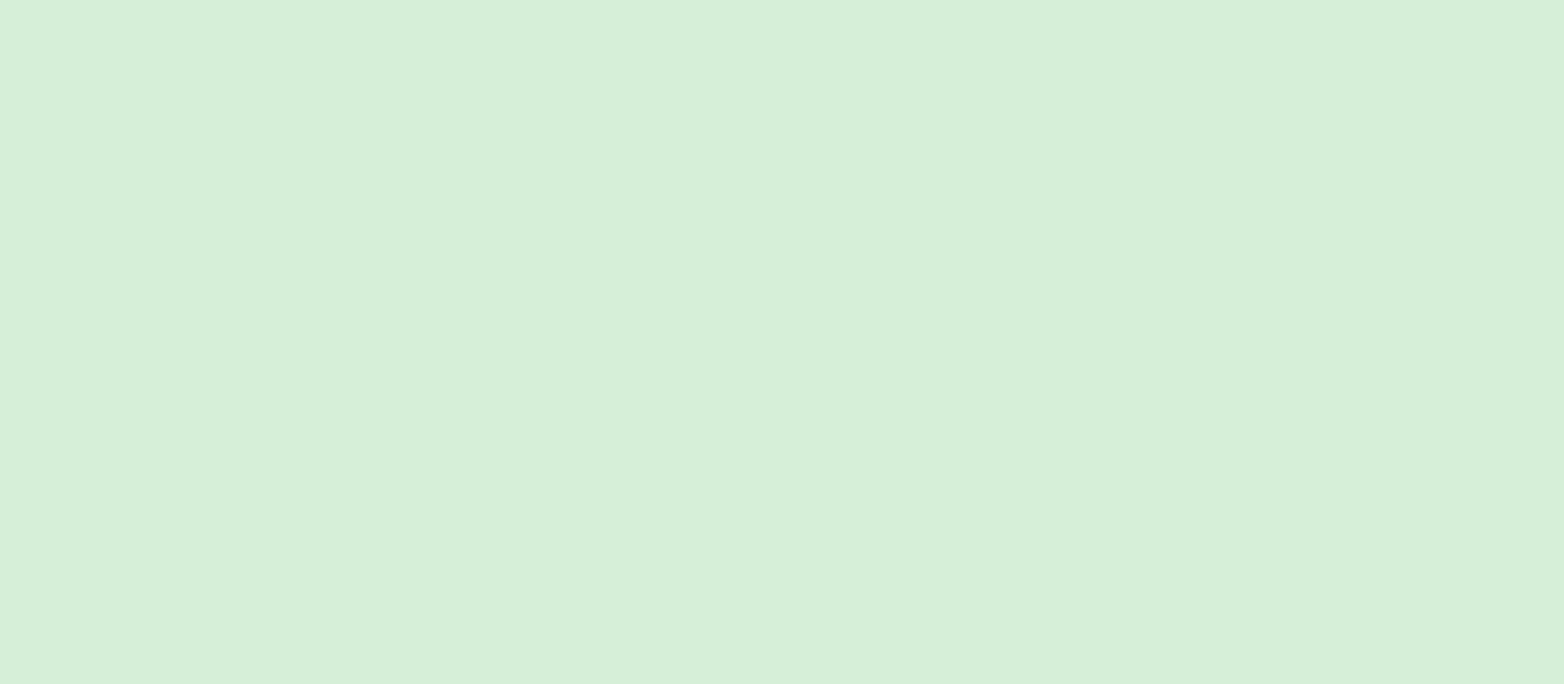
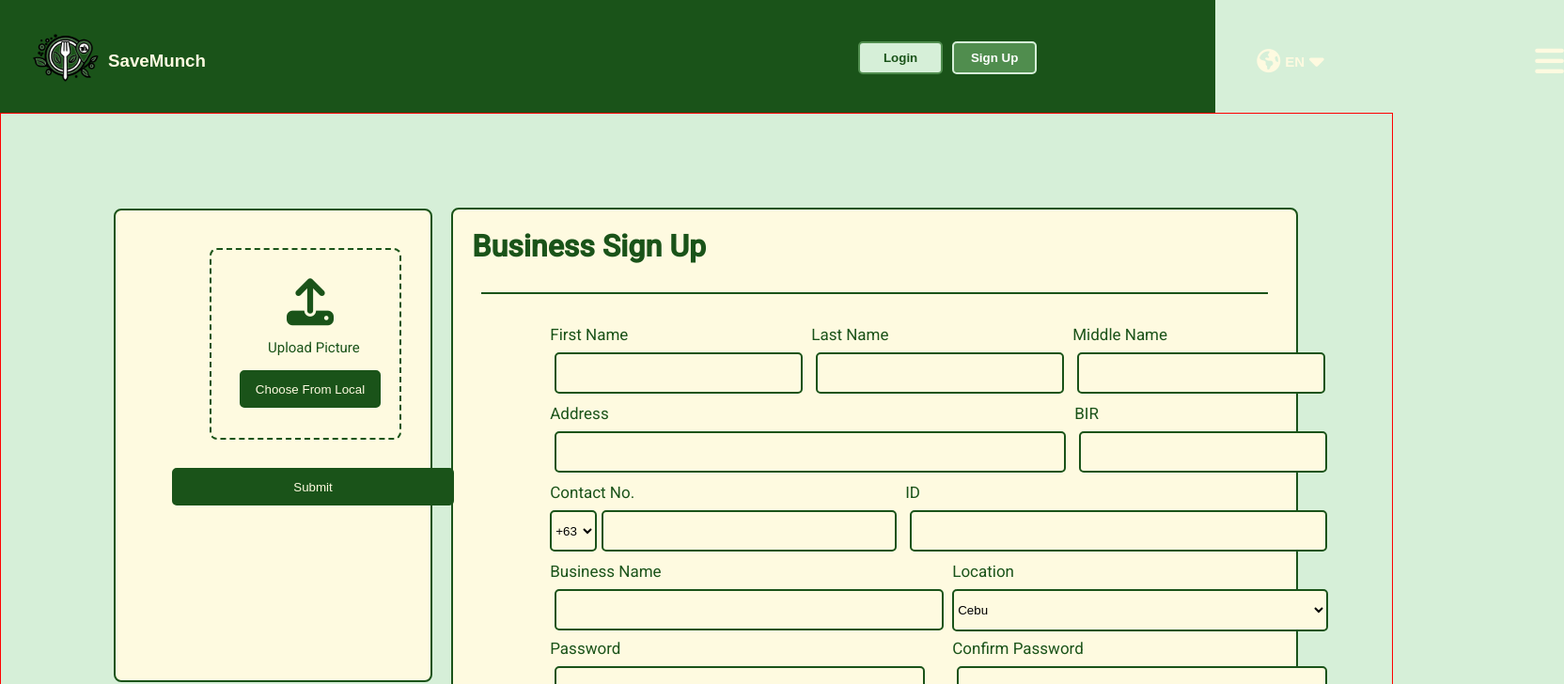
Before and after one commit to zodiadevias/SaveMunch, an Angular app: page /businesssignup in a window 1280 px wide. Before the commit this address led to /. Shown: the top 728 px of the page at 94% size, 1664 px wide, since content can reach past the window. Built offline with nearby package versions, Linux system fonts and the light colour scheme.

Commit message:
business sign up form

```diff
--- a/src/app/app.routes.ts
+++ b/src/app/app.routes.ts
@@ -5,6 +5,7 @@ import { StoreComponent } from '../store/store.component';
 import { PaymentComponent } from '../payment/payment.component';
 import { DeliveryComponent } from '../delivery/delivery.component';
 import { PickupComponent } from '../pickup/pickup.component';
+import { BusinesssignupComponent } from '../businesssignup/businesssignup.component';
 export const routes: Routes = [
 
     {path: '', redirectTo: 'dashboard', pathMatch: 'full'},
@@ -13,5 +14,6 @@ export const routes: Routes = [
     {path: 'store' , component: StoreComponent},
     {path: 'payment', component: PaymentComponent},
     {path: 'delivery', component: DeliveryComponent},
-    {path: 'pickup', component: PickupComponent}
+    {path: 'pickup', component: PickupComponent},
+    {path: 'businesssignup', component: BusinesssignupComponent},
 ];
--- /dev/null
+++ b/src/businesssignup/businesssignup.component.css
@@ -0,0 +1,160 @@
+.signup-window{
+    display: flex;
+    flex-direction: row;
+    height: 100%;
+    width: 100%;
+    border: 1px solid red;
+    padding: 100px;
+}
+
+.left{
+    background-color: #FEFAE0;
+    margin: 20px;
+    flex-direction: column;
+    width: 400px;
+    height: 500px;
+    position: relative;
+    bottom: 19px;
+    border-radius: 8px;
+    border: 2px solid #1A5319;
+}
+.picholder{
+    position: relative;
+    left: 100px;
+    top: 40px;
+    border-radius: 8px;
+    border: 2px dashed #1A5319;
+    width: 200px;
+    height: 200px;
+}
+.picholder i{
+    position: relative;
+    left: 80px;
+    top: 30px;
+    font-size: 50px;
+    color: #1A5319;
+}
+.picholder p{
+    position: relative;
+    left: 60px;
+    top: 30px;
+    font-size: 15px;
+    color: #1A5319;
+}
+.btn-local{
+    position: relative;
+    left: 30px;
+    top: 30px;
+    border-radius: 5px;
+    border: 2px solid #1A5319;
+    background-color: #1A5319;
+    color: #FEFAE0;
+    height: 40px;
+    width: 150px;
+    cursor: pointer;
+}
+.btn-submit {
+    position: relative;
+    left: 60px;
+    top: 70px;
+    border-radius: 5px;
+    border: 2px solid #1A5319;
+    background-color: #1A5319;
+    color: #FEFAE0;
+    height: 40px;
+    width: 300px;
+    cursor: pointer;
+}
+.right{
+    background-color: #FEFAE0;
+    flex-direction: column;
+    width: 1070px;
+    height: 670px;
+    border-radius: 8px;
+    border: 2px solid #1A5319;
+}
+
+table tr td{
+    color: #1A5319;
+    font-size: 17px;
+    position: relative;
+    left: 100px
+}
+
+input{
+    border-radius: 5px;
+    border: 2px solid #1A5319;
+    background-color: #FEFAE0;
+    width: 300px;
+    height: 30px;
+    padding: 5px;
+    margin: 5px;
+
+}
+select{
+    border-radius: 5px;
+    border: 2px solid #1A5319;
+    background-color: #FEFAE0;
+    height: 36px;
+}
+.location {
+    border-radius: 5px;
+    border: 2px solid #1A5319;
+    background-color: #FEFAE0;
+    height: 45px;
+    width: 400px;
+}
+.area-code {
+    border-radius: 5px;
+    border: 2px solid #1A5319;
+    background-color: #FEFAE0;
+    height: 44px;
+    width: 50px;
+}
+h1{
+    color: #1A5319;
+    margin: 20px;
+}
+hr{
+    color: #1A5319;
+    margin: 30px;
+    border: 1px solid #1A5319;
+}
+.flname{
+    display: flex;
+    flex-direction: row;
+    width: 250px;
+}
+.bir{
+    width: 250px;
+}
+.contact{
+    width: 300px;
+}
+.business-name{
+    width: 400px;
+}
+.address{
+    width: 530px;
+}
+.id{
+    width: 430px;
+}
+.password{
+    width: 380px;
+}
+.btn-signup{
+    border-radius: 5px;
+    border: 2px solid #1A5319;
+    background-color: #1A5319;
+    position: relative;
+    right: 10px;
+    top: 30px;
+    color: #FEFAE0;
+    height: 40px;
+    width: 150px;
+    margin-left: 4px;
+    cursor: pointer;
+    float: right;
+    margin-right: 50px;
+}
--- /dev/null
+++ b/src/businesssignup/businesssignup.component.html
@@ -0,0 +1,82 @@
+<app-header></app-header>
+<div class="signup-window">
+    <div class="left">
+        <div class="picholder">
+            <i class="fa-solid fa-upload"></i>
+            <p>Upload Picture</p>
+            <button class = "btn-local">Choose From Local</button>
+        </div>
+        <button class = "btn-submit">Submit</button>
+    </div>
+
+    <div class="right">
+        <h1>Business Sign Up</h1>
+        <hr>
+    <table>
+        <tr>
+            <td>First Name</td>
+            <td>Last Name</td>
+            <td>Middle Name</td>
+
+        </tr>
+        <tr>
+            <td><input class="flname" type="text"></td>
+            <td><input class="flname" type="text"></td>
+            <td><input class="flname" type="text"></td>
+        </tr>
+    </table>
+    <table>
+        <tr>
+            <td>Address</td>
+            <td>BIR</td>
+        </tr>
+        <tr>
+            <td><input class="address" type="text"></td>
+            <td><input class="bir" type="text"></td>
+        </tr>
+    </table>
+    <table>
+        <tr>
+            <td>Contact No.</td>
+            <td>ID</td>
+        </tr>
+        <tr>
+            <td>
+                <select class = "area-code" name="area-code" id="area-code">
+                    <option value="+63">+63</option>
+                </select>
+                <input class="contact" type="text">
+            </td>
+            <td><input class="id" type="text"></td>
+        </tr>
+    </table>
+    <table>
+        <tr>
+            <td>Business Name</td>
+            <td>Location</td>
+        </tr>
+        <tr>
+            <td><input class="business-name" type="text"></td>
+            <td>
+                <select class = "location" name="location" id="location">
+                <option value="Cebu">Cebu</option>
+                <option value="Manila"></option>
+                <option value="Manila"></option>
+                <option value="Manila"></option>
+                <option value="Manila"></option>
+                <option value="Manila"></option>
+                </select>
+            </td>
+        </tr>
+        <tr>
+            <td>Password</td>
+            <td>Confirm Password</td>
+        </tr>
+        <tr>
+            <td><input class="password" type="password"></td>
+            <td><input class="password" type="password"></td>
+        </tr>
+</table>
+    <button class = "btn-signup">Sign Up</button>
+    </div>
+</div>
--- a/src/header/header.component.css
+++ b/src/header/header.component.css
@@ -127,3 +127,63 @@ button{
     padding: 5px;
     margin-right: 0;
 }
+.dropdowncontainer{
+    background-color: #508D4E;
+    position: absolute;
+    width: 100%;
+    height: 100px;
+    animation: slideDown 0.5s ease-out;
+}
+
+.dropbar a {
+    margin: 20px;
+    font-size: 20px;
+    color: #FEFAE0;
+    cursor: pointer;
+    text-decoration: none;
+    font-family: 'Poppins', sans-serif;
+    font-weight: 700;
+    position: relative;
+    top: 40px;
+    left :  310px;
+    padding: 20px;
+    margin-right: 0;
+}
+.icon {
+    margin-right: 10px;
+    font-size: 25px;
+}
+
+
+.chatsupport a {
+    margin: 20px;
+    font-size: 20px;
+    color: #FEFAE0;
+    cursor: pointer;
+    text-decoration: none;
+    font-family: 'Poppins', sans-serif;
+    font-weight: 700;
+    position: relative;
+    top: 15px;
+    left :  1500px;
+    padding: 5px;
+    margin-right: 0;
+}
+
+.chatsupport a:hover {
+    text-decoration: underline;
+}
+.dropbar a:hover {
+    text-decoration: underline;
+}
+
+@keyframes slideDown {
+    from {
+        transform: translateY(-100%);
+        opacity: 0;
+    }
+    to {
+        transform: translateY(0);
+        opacity: 1;
+    }
+}
--- a/src/header/header.component.html
+++ b/src/header/header.component.html
@@ -4,7 +4,7 @@
         <img src="img/logo.svg" alt="logo" class="logo">
         <h3>SaveMunch</h3>
         <div class="hamberger">
-                <i class="fa-sharp fa-solid fa-bars"></i>
+                <i class="fa-sharp fa-solid fa-bars" (click)="toggleDropdown()"></i>
             </div>
         <div class="globe">
             <i class="fa-solid fa-earth-americas"></i>
@@ -22,7 +22,18 @@
             </div>
         </div>
     </div>
+    <div *ngIf="isOpen" class="dropdowncontainer">
+            <div class="dropbar">
+                <a href="">Become a Partner</a>
+                <a href="">Sign in for Business</a>
+            </div>
+            <div class="chatsupport">
+                <a href=""><i class="icon fa-solid fa-comments"></i>Chat Support</a>
+
+            </div>
+    </div>
 }
+
 
 @if(whatAmI == 'admin'){
     <div class="flex-container">
--- a/src/header/header.component.ts
+++ b/src/header/header.component.ts
@@ -1,10 +1,11 @@
 import { Component } from '@angular/core';
 import { AuthModalComponent } from "../auth-modal/auth-modal.component";
+import { CommonModule } from '@angular/common';
 
 
 @Component({
   selector: 'app-header',
-  imports: [AuthModalComponent],
+  imports: [AuthModalComponent, CommonModule],
   templateUrl: './header.component.html',
   styleUrl: './header.component.css'
 })
@@ -16,4 +17,10 @@ openModal(): void {
 }
   whatAmI = 'guest';
 
+
+isOpen: boolean = false;
+
+toggleDropdown() {
+  this.isOpen = !this.isOpen;
 }
+}
```
Also changed, not shown: src/businesssignup/businesssignup.component.ts (added, +12 -0 lines), src/sidebar/sidebar.component.ts (deleted, +0 -11 lines), src/sidebar/sidebar.component.css (deleted), src/sidebar/sidebar.component.html (deleted), 1 other file (tests, documents, lock files or other folders).
